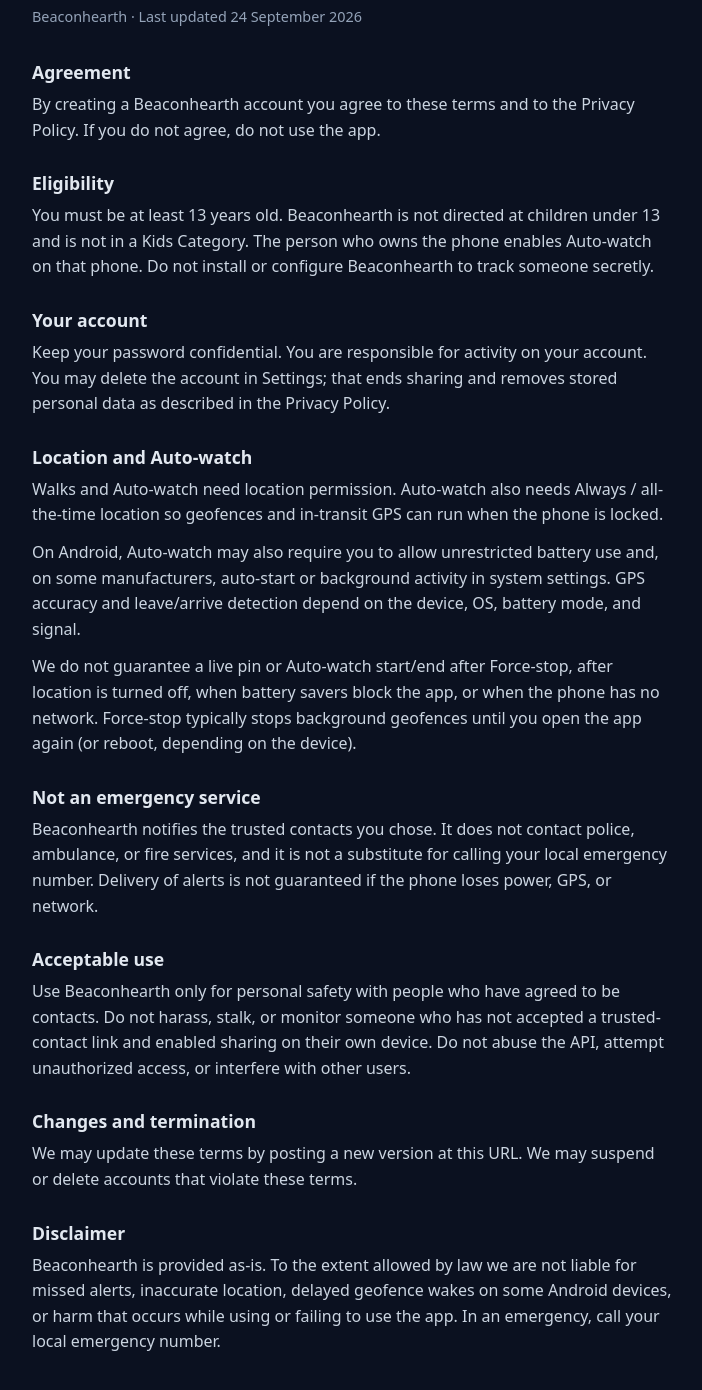
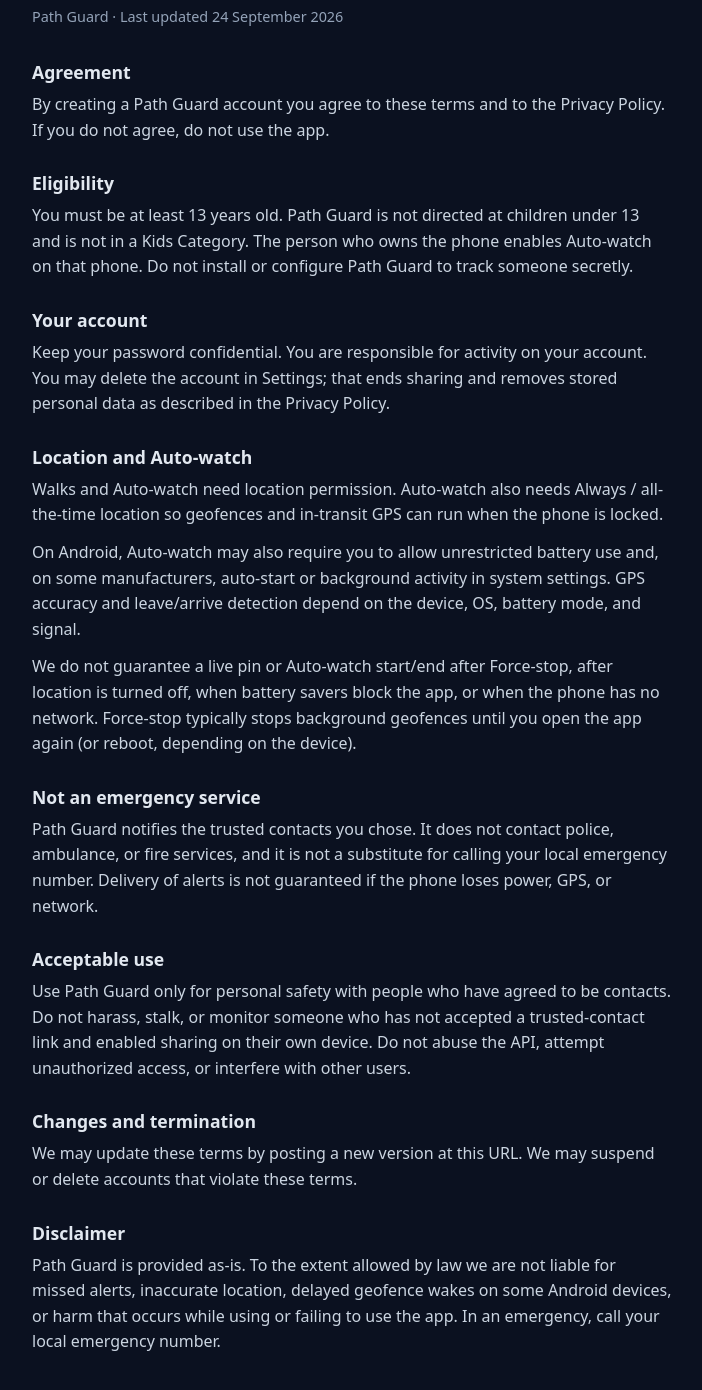
Before and after one commit to ZeeJay321/pathguard-legal, a plain HTML site: page terms/index.html in a window 1280 px wide. Shown: the part 140-1530 px from the top of the page, without its empty margins (288-990 px from the left). Drawn offline with Linux system fonts and the light colour scheme.

Commit message:
Rename brand to Path Guard; point Pages at pathguard-legal

```diff
--- a/terms/index.html
+++ b/terms/index.html
@@ -3,7 +3,7 @@
 <head>
   <meta charset="utf-8" />
   <meta name="viewport" content="width=device-width, initial-scale=1" />
-  <title>Terms of Use · Beaconhearth</title>
+  <title>Terms of Use · Path Guard</title>
   <style>
     body { font-family: system-ui, sans-serif; background: #0b1120; color: #e2e8f0; margin: 0; padding: 48px 24px 80px; }
     main { max-width: 40rem; margin: 0 auto; }
@@ -22,13 +22,13 @@
       <a href="../privacy/">Privacy Policy</a>
     </nav>
     <h1>Terms of Use</h1>
-    <p class="meta">Beaconhearth · Last updated 24 September 2026</p>
+    <p class="meta">Path Guard · Last updated 24 September 2026</p>
 
     <h2>Agreement</h2>
-    <p>By creating a Beaconhearth account you agree to these terms and to the Privacy Policy. If you do not agree, do not use the app.</p>
+    <p>By creating a Path Guard account you agree to these terms and to the Privacy Policy. If you do not agree, do not use the app.</p>
 
     <h2>Eligibility</h2>
-    <p>You must be at least 13 years old. Beaconhearth is not directed at children under 13 and is not in a Kids Category. The person who owns the phone enables Auto-watch on that phone. Do not install or configure Beaconhearth to track someone secretly.</p>
+    <p>You must be at least 13 years old. Path Guard is not directed at children under 13 and is not in a Kids Category. The person who owns the phone enables Auto-watch on that phone. Do not install or configure Path Guard to track someone secretly.</p>
 
     <h2>Your account</h2>
     <p>Keep your password confidential. You are responsible for activity on your account. You may delete the account in Settings; that ends sharing and removes stored personal data as described in the Privacy Policy.</p>
@@ -39,16 +39,16 @@
     <p>We do not guarantee a live pin or Auto-watch start/end after Force-stop, after location is turned off, when battery savers block the app, or when the phone has no network. Force-stop typically stops background geofences until you open the app again (or reboot, depending on the device).</p>
 
     <h2>Not an emergency service</h2>
-    <p>Beaconhearth notifies the trusted contacts you chose. It does not contact police, ambulance, or fire services, and it is not a substitute for calling your local emergency number. Delivery of alerts is not guaranteed if the phone loses power, GPS, or network.</p>
+    <p>Path Guard notifies the trusted contacts you chose. It does not contact police, ambulance, or fire services, and it is not a substitute for calling your local emergency number. Delivery of alerts is not guaranteed if the phone loses power, GPS, or network.</p>
 
     <h2>Acceptable use</h2>
-    <p>Use Beaconhearth only for personal safety with people who have agreed to be contacts. Do not harass, stalk, or monitor someone who has not accepted a trusted-contact link and enabled sharing on their own device. Do not abuse the API, attempt unauthorized access, or interfere with other users.</p>
+    <p>Use Path Guard only for personal safety with people who have agreed to be contacts. Do not harass, stalk, or monitor someone who has not accepted a trusted-contact link and enabled sharing on their own device. Do not abuse the API, attempt unauthorized access, or interfere with other users.</p>
 
     <h2>Changes and termination</h2>
     <p>We may update these terms by posting a new version at this URL. We may suspend or delete accounts that violate these terms.</p>
 
     <h2>Disclaimer</h2>
-    <p>Beaconhearth is provided as-is. To the extent allowed by law we are not liable for missed alerts, inaccurate location, delayed geofence wakes on some Android devices, or harm that occurs while using or failing to use the app. In an emergency, call your local emergency number.</p>
+    <p>Path Guard is provided as-is. To the extent allowed by law we are not liable for missed alerts, inaccurate location, delayed geofence wakes on some Android devices, or harm that occurs while using or failing to use the app. In an emergency, call your local emergency number.</p>
   </main>
 </body>
 </html>
```
Also changed, not shown: index.html (+2 -2 lines), privacy/index.html (+6 -6 lines), 1 other file.
